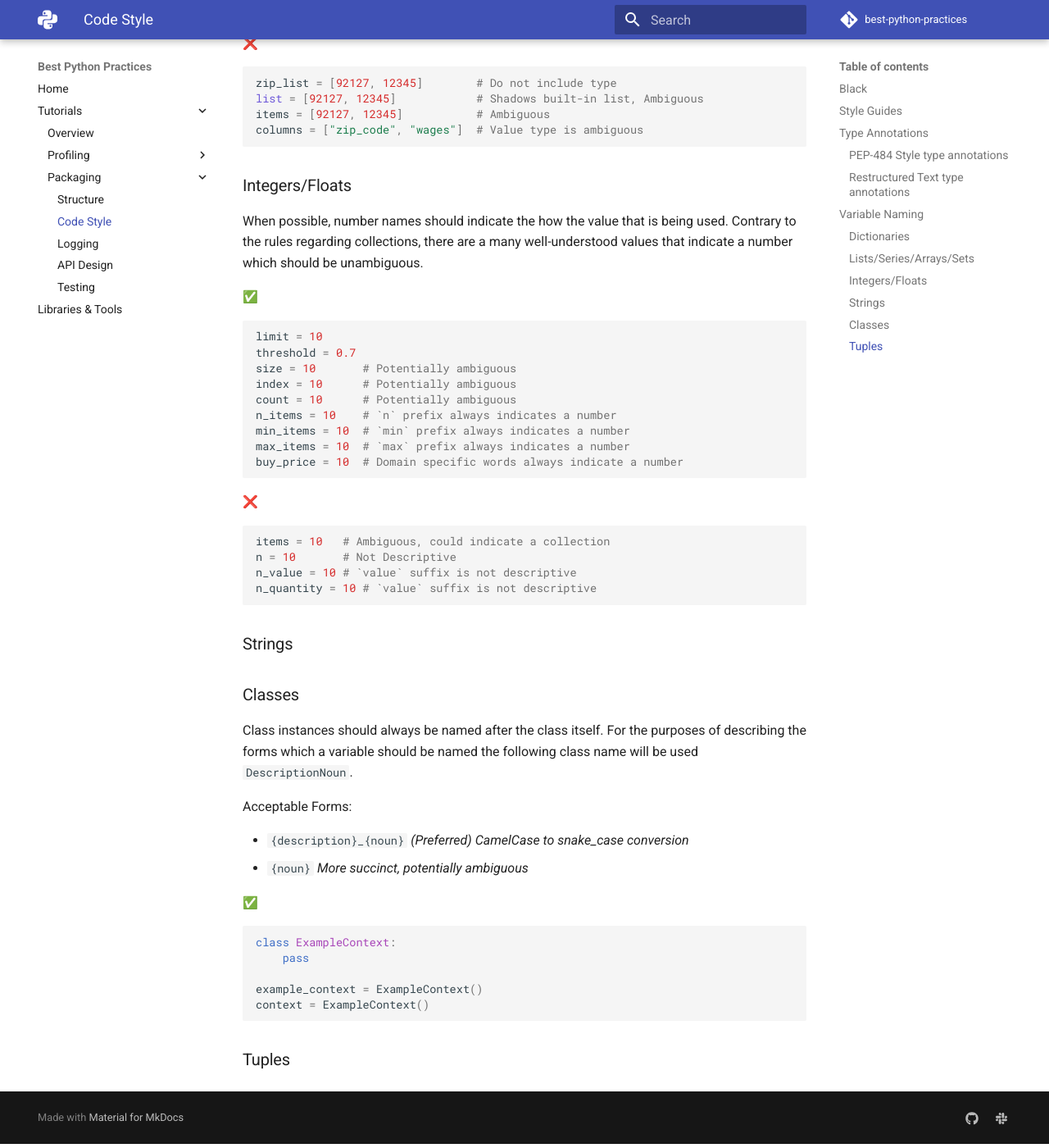
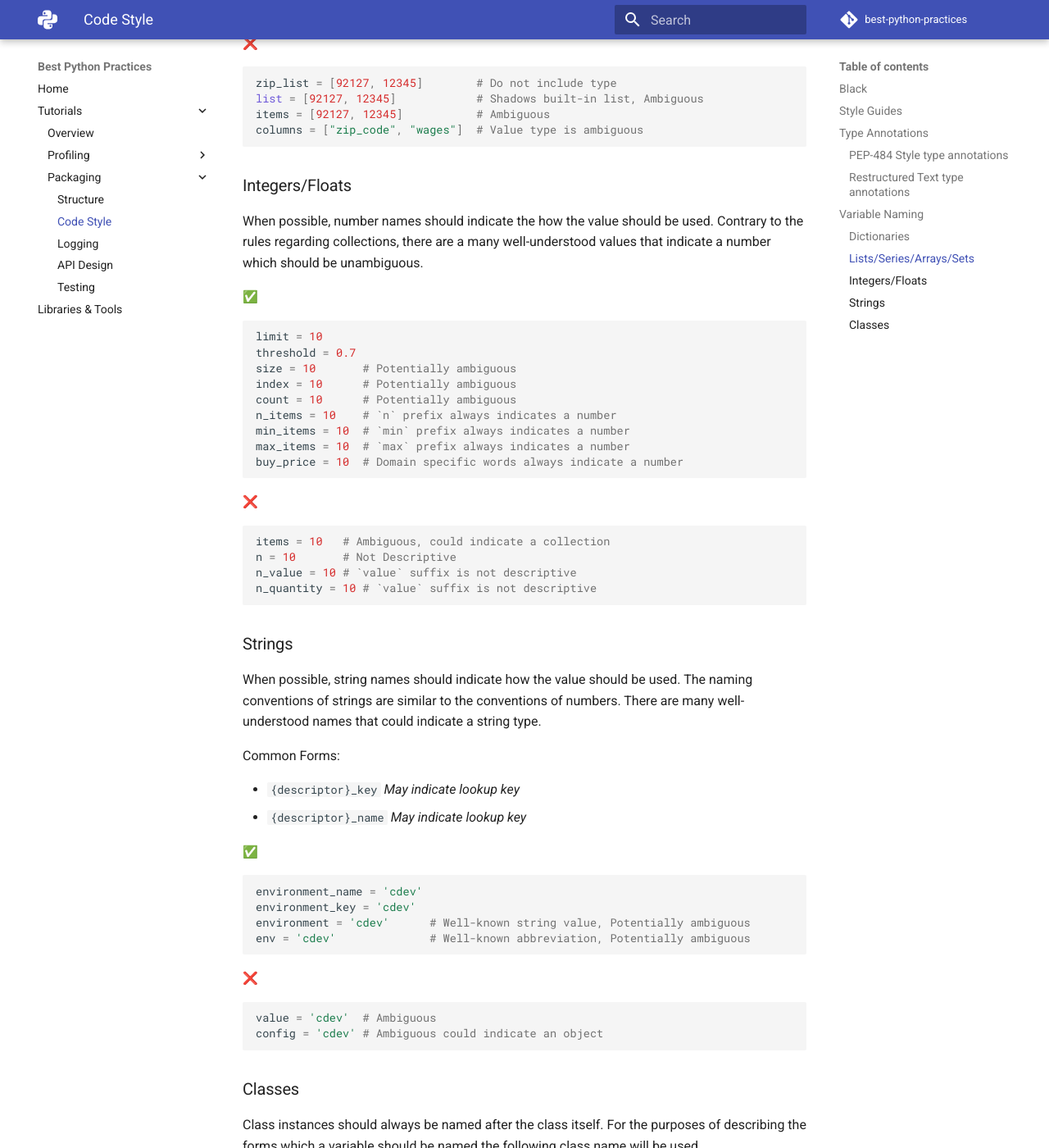
Before and after one commit to felixgao/python-best-practices, an MkDocs documentation site: the page built from docs/tutorials/packaging/code_style.md, in a window 1280 px wide and 1400 px high, scrolled down 5030 px. Shown: the whole window at 82% size. Built offline with MkDocs 1.6.1 and Material for MkDocs 9.7.7, drawn with Linux system fonts in a browser that asks for light colours; emoji names are drawn with the system emoji font.

Commit message:
Added string variable naming

````diff
--- a/docs/tutorials/packaging/code_style.md
+++ b/docs/tutorials/packaging/code_style.md
@@ -235,10 +235,9 @@
 columns = ["zip_code", "wages"]  # Value type is ambiguous
 ```
 
-
 ### Integers/Floats
 
-When possible, number names should indicate the how the value that is being
+When possible, number names should indicate the how the value should be
 used. Contrary to the rules regarding collections, there are a many
 well-understood values that indicate a number which should be unambiguous.
 
@@ -262,8 +261,30 @@
 n_quantity = 10 # `value` suffix is not descriptive
 ```
 
+### Strings
 
-### Strings
+When possible, string names should indicate how the value should be used. The
+naming conventions of strings are similar to the conventions of numbers. There
+are many well-understood names that could indicate a string type.
+
+Common Forms:
+
+- `{descriptor}_key` *May indicate lookup key*
+- `{descriptor}_name` *May indicate lookup key*
+
+:white_check_mark:
+```python
+environment_name = 'cdev'
+environment_key = 'cdev'
+environment = 'cdev'      # Well-known string value, Potentially ambiguous
+env = 'cdev'              # Well-known abbreviation, Potentially ambiguous
+```
+:x:
+```python
+value = 'cdev'  # Ambiguous
+config = 'cdev' # Ambiguous could indicate an object
+```
+
 ### Classes
 
 Class instances should always be named after the class itself. For the purposes
@@ -284,9 +305,6 @@
 context = ExampleContext()
 ```
 
-### Tuples
-
-
 
 [yapf]: https://github.com/google/yapf/
 [Google-style docstrings]: http://google.github.io/styleguide/pyguide.html#38-comments-and-docstrings
````
